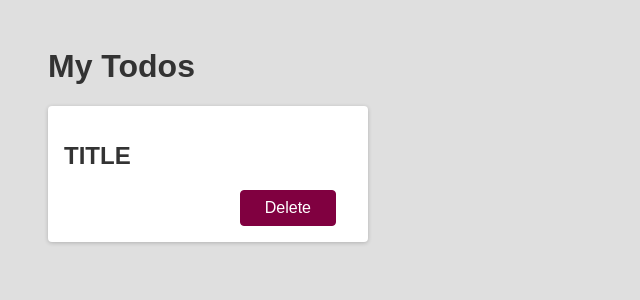
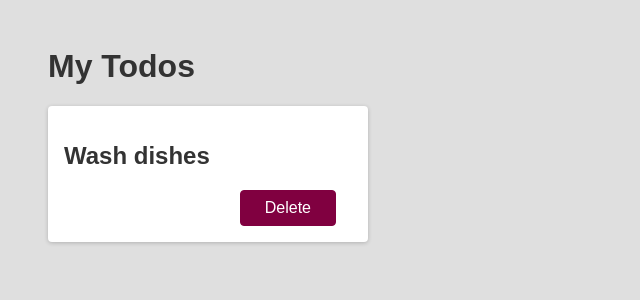
Before and after one commit to SheriffSoco/react-demo, a React (Create React App) app: page / in a window 1280 px wide. Shown: the top 300 px of the page, without its empty margins (0-640 px from the left). Built offline with nearby package versions, Linux system fonts and the light colour scheme.

Commit message:
Add props to Todo

```diff
--- a/src/App.js
+++ b/src/App.js
@@ -1,4 +1,4 @@
-import Todo from "./components/Todo.js";
+import Todo from "./components/Todo";
 
 function App() {
   return (
@@ -6,7 +6,7 @@ function App() {
       <div>
         <h1>My Todos</h1>
       </div>
-      <Todo />
+      <Todo title="Wash dishes" />
     </div>
   );
 }
--- a/src/components/Todo.js
+++ b/src/components/Todo.js
@@ -1,7 +1,7 @@
-function Todo() {
+function Todo(props) {
   return (
     <div className="card">
-      <h2>TITLE</h2>
+      <h2>{props.title}</h2>
       <div className="actions">
         <button className="btn">Delete</button>
       </div>
```
